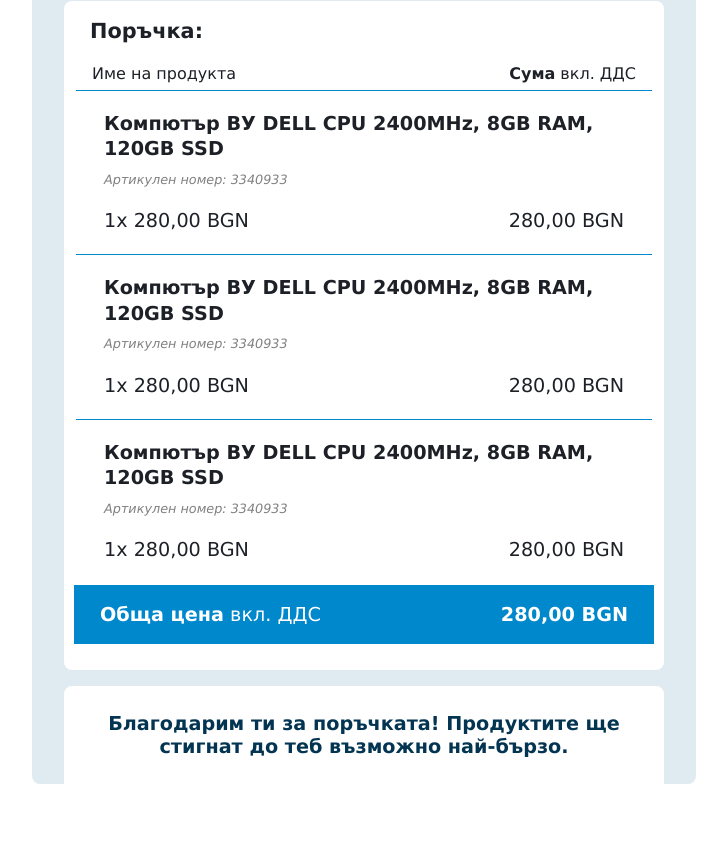
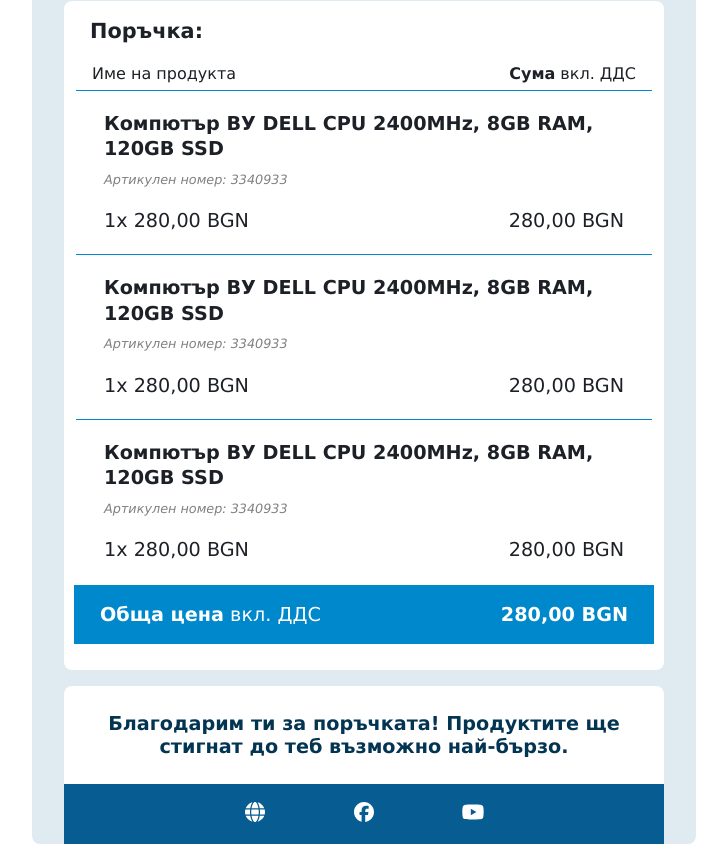
Before and after one commit to venelinkolev/accepted-orders, a website: page index.html in a window 1280 px wide. Shown: the part 1216-2060 px from the top of the page, without its empty margins (276-1003 px from the left). Before the commit the page ends 2000 px from the top, so only its background shows below. Drawn offline with Linux system fonts and the light colour scheme.

Commit message:
Footer Icons Create

```diff
--- a/index.html
+++ b/index.html
@@ -473,6 +473,42 @@
                         </tbody>
                     </table>
                 </tr>
+                <tr>
+                    <td>
+                        <table
+                            style="width: 100%; background-color: var(--primary-background);color: var(--secondary-icon-color); padding: 1rem;">
+                            <tbody>
+                                <tr>
+                                    <td style="width: 33%; text-align: right;">
+                                        <a href="https://yanaksoft.com" target="_blank"><svg
+                                                xmlns="http://www.w3.org/2000/svg" height="20" width="28"
+                                                viewBox="0 0 512 512"><!--!Font Awesome Free 6.5.1 by @fontawesome - https://fontawesome.com License - https://fontawesome.com/license/free Copyright 2024 Fonticons, Inc.-->
+                                                <path style="fill: var(--primary-button-text-color);" opacity="1"
+                                                    d="M352 256c0 22.2-1.2 43.6-3.3 64H163.3c-2.2-20.4-3.3-41.8-3.3-64s1.2-43.6 3.3-64H348.7c2.2 20.4 3.3 41.8 3.3 64zm28.8-64H503.9c5.3 20.5 8.1 41.9 8.1 64s-2.8 43.5-8.1 64H380.8c2.1-20.6 3.2-42 3.2-64s-1.1-43.4-3.2-64zm112.6-32H376.7c-10-63.9-29.8-117.4-55.3-151.6c78.3 20.7 142 77.5 171.9 151.6zm-149.1 0H167.7c6.1-36.4 15.5-68.6 27-94.7c10.5-23.6 22.2-40.7 33.5-51.5C239.4 3.2 248.7 0 256 0s16.6 3.2 27.8 13.8c11.3 10.8 23 27.9 33.5 51.5c11.6 26 20.9 58.2 27 94.7zm-209 0H18.6C48.6 85.9 112.2 29.1 190.6 8.4C165.1 42.6 145.3 96.1 135.3 160zM8.1 192H131.2c-2.1 20.6-3.2 42-3.2 64s1.1 43.4 3.2 64H8.1C2.8 299.5 0 278.1 0 256s2.8-43.5 8.1-64zM194.7 446.6c-11.6-26-20.9-58.2-27-94.6H344.3c-6.1 36.4-15.5 68.6-27 94.6c-10.5 23.6-22.2 40.7-33.5 51.5C272.6 508.8 263.3 512 256 512s-16.6-3.2-27.8-13.8c-11.3-10.8-23-27.9-33.5-51.5zM135.3 352c10 63.9 29.8 117.4 55.3 151.6C112.2 482.9 48.6 426.1 18.6 352H135.3zm358.1 0c-30 74.1-93.6 130.9-171.9 151.6c25.5-34.2 45.2-87.7 55.3-151.6H493.4z" />
+                                            </svg></a>
+                                    </td>
+                                    <td style="width: 33%; text-align: center;">
+                                        <a href="https://www.facebook.com/yanaksoft/" target="_blank"><svg
+                                                xmlns="http://www.w3.org/2000/svg" height="20" width="20"
+                                                viewBox="0 0 512 512"><!--!Font Awesome Free 6.5.1 by @fontawesome - https://fontawesome.com License - https://fontawesome.com/license/free Copyright 2024 Fonticons, Inc.-->
+                                                <path opacity="1" style="fill: var(--primary-button-text-color);"
+                                                    d="M512 256C512 114.6 397.4 0 256 0S0 114.6 0 256C0 376 82.7 476.8 194.2 504.5V334.2H141.4V256h52.8V222.3c0-87.1 39.4-127.5 125-127.5c16.2 0 44.2 3.2 55.7 6.4V172c-6-.6-16.5-1-29.6-1c-42 0-58.2 15.9-58.2 57.2V256h83.6l-14.4 78.2H287V510.1C413.8 494.8 512 386.9 512 256h0z" />
+                                            </svg></a>
+                                    </td>
+                                    <td style="width: 33%; text-align: left;">
+                                        <a href="https://www.youtube.com/channel/UChKJhsx-Asy6b_2ixKxzqGw"
+                                            target="_blank"><svg xmlns="http://www.w3.org/2000/svg" height="20"
+                                                width="28"
+                                                viewBox="0 0 576 512"><!--!Font Awesome Free 6.5.1 by @fontawesome - https://fontawesome.com License - https://fontawesome.com/license/free Copyright 2024 Fonticons, Inc.-->
+                                                <path opacity="1" style="fill: var(--primary-button-text-color);"
+                                                    d="M549.7 124.1c-6.3-23.7-24.8-42.3-48.3-48.6C458.8 64 288 64 288 64S117.2 64 74.6 75.5c-23.5 6.3-42 24.9-48.3 48.6-11.4 42.9-11.4 132.3-11.4 132.3s0 89.4 11.4 132.3c6.3 23.7 24.8 41.5 48.3 47.8C117.2 448 288 448 288 448s170.8 0 213.4-11.5c23.5-6.3 42-24.2 48.3-47.8 11.4-42.9 11.4-132.3 11.4-132.3s0-89.4-11.4-132.3zm-317.5 213.5V175.2l142.7 81.2-142.7 81.2z" />
+                                            </svg></a>
+                                    </td>
+                                </tr>
+                            </tbody>
+                        </table>
+                    </td>
+                </tr>
             </tbody>
         </table>
     </div>
```
